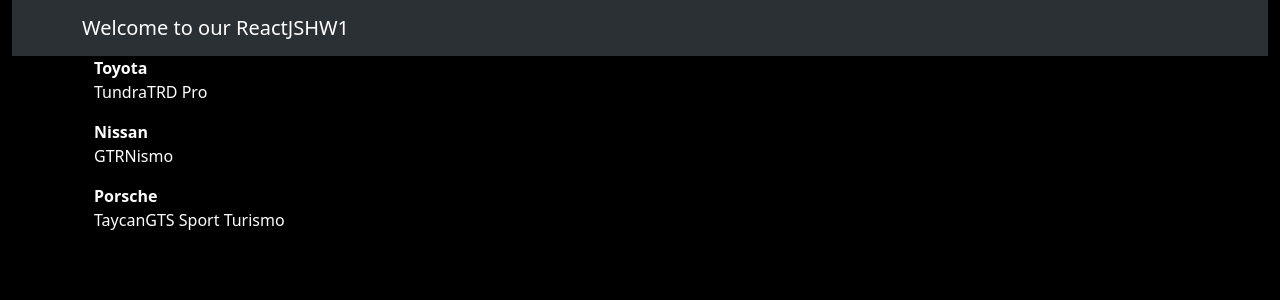
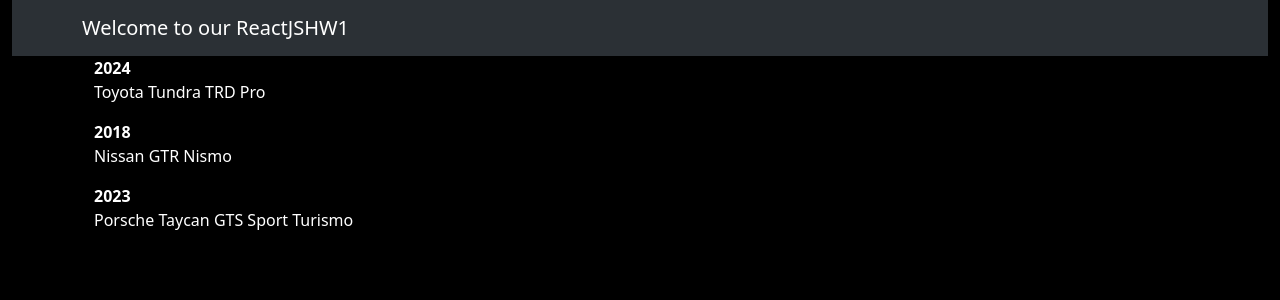
Before and after one commit to JUTiNxNGYN/padawans_136_wk9_hw1, a React (Vite) app: page / in a window 1280 px wide. Shown: the top 300 px of the page. Built offline with nearby package versions, Linux system fonts and the light colour scheme.

Commit message:
Justin Nguyen | updated webpage with React

```diff
--- a/src/components/Post.jsx
+++ b/src/components/Post.jsx
@@ -2,8 +2,9 @@ export default function Post ({ post }) {
 
     return (
         <p>
-            <b>{post.car.make}</b><br />
-            {post.car.model}
+            <b>{post.car.year}</b><br />
+            {post.car.make} {""}
+            {post.car.model} {""}
             {post.car.trim}
         </p>
     )
```
